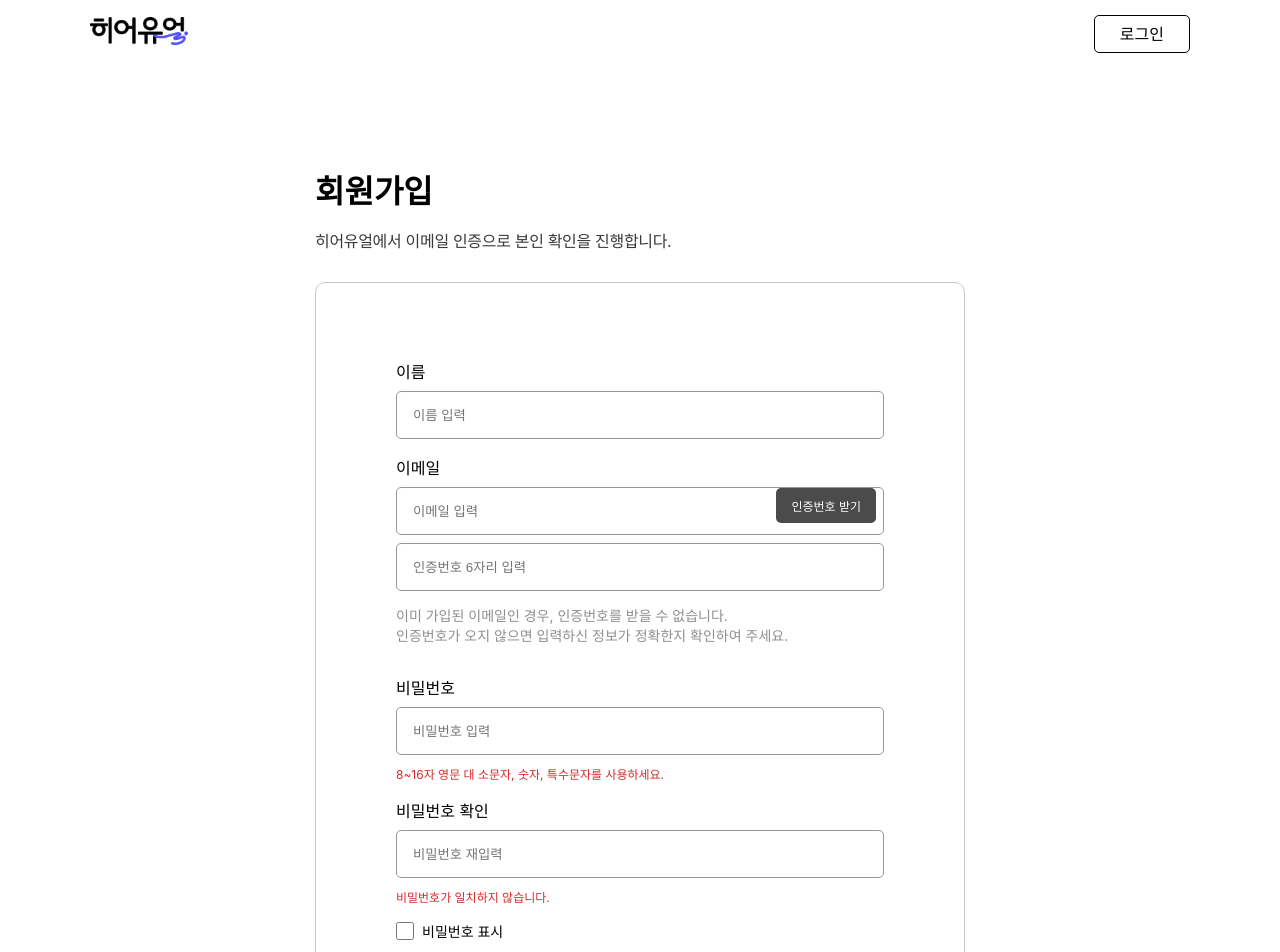
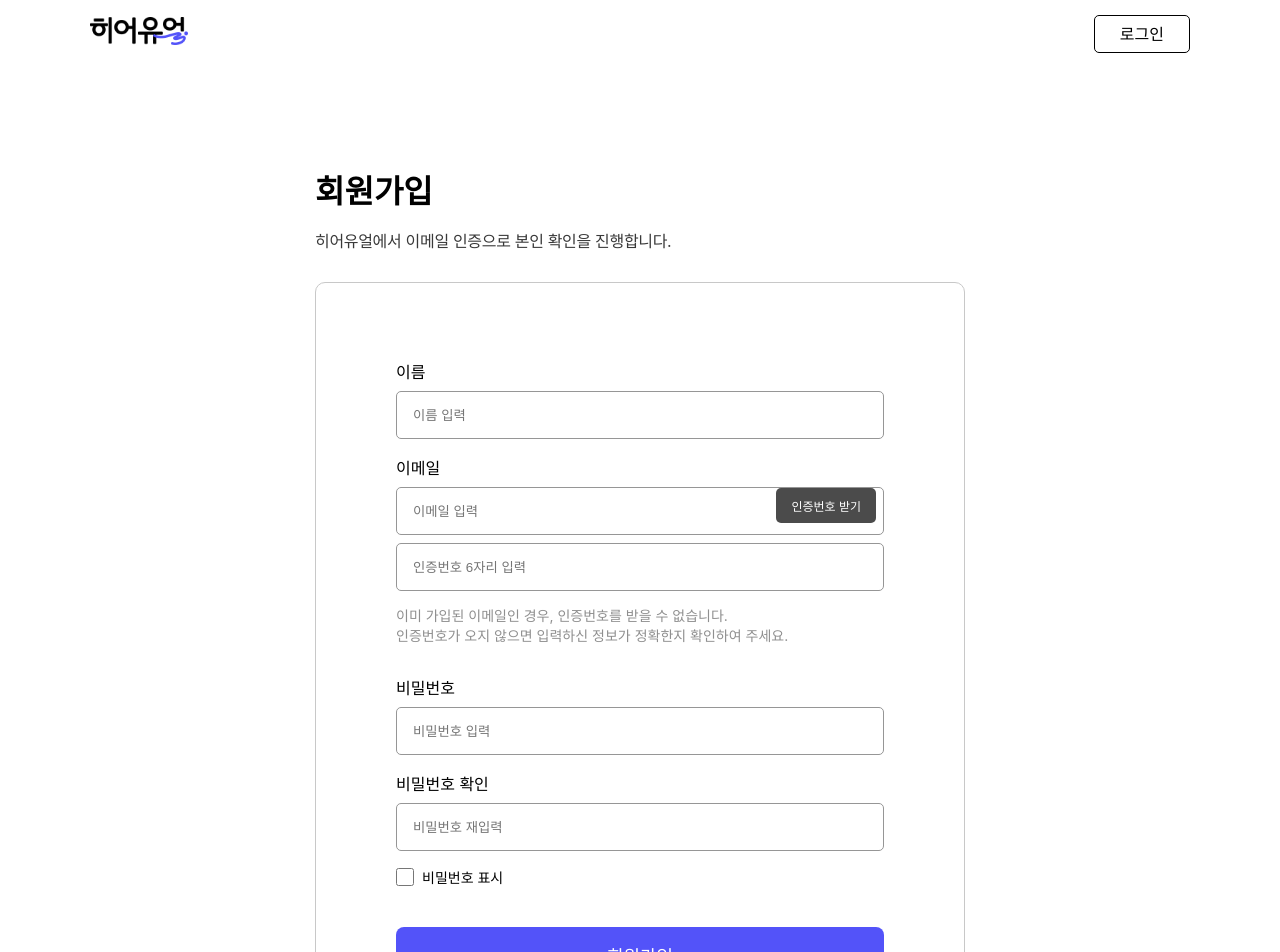
Before and after one commit to kimseowoo03/hereYoure, a React (Create React App) app: page /signup in a window 1280 px wide. Shown: the top 952 px of the page. Built offline with nearby package versions, Linux system fonts and the light colour scheme; the HTML template or start-up script is replaced by a standard one.

Commit message:
Feat: state 기본값 true변경, 로그인페이지 이동 추가

```diff
--- a/src/components/Accounts/PasswordFind.tsx
+++ b/src/components/Accounts/PasswordFind.tsx
@@ -1,3 +1,5 @@
+import { useNavigate } from "react-router-dom";
+
 import useInput from "../../hooks/useInput";
 import Input from "../Input";
 import style from "../../styles/PasswordFind.module.scss";
@@ -5,9 +7,14 @@ import Button from "../Button";
 import useAuthState from "../../store/useAuthState";
 
 const PasswordFind = () => {
+  const navigate = useNavigate();
   const {setEmailAuth} = useAuthState();
   const email = useInput("");
   const emailVerificationNumber = useInput("");
+
+  const handleClick = () => {
+    navigate('/login')
+  };
 
   return (
     <div className={style.layout}>
@@ -42,7 +49,7 @@ const PasswordFind = () => {
               인증번호가 오지 않으면 입력하신 정보가 정확한지 확인하여 주세요.
             </p>
             <div className={style["button-div"]}>
-              <Button children={"취소"} type={"button"} isCancel={true}/>
+              <Button children={"취소"} type={"button"} isCancel={true} onClick={handleClick}/>
               <Button children={"다음"} type={"button"} onClick={setEmailAuth}/>
             </div>
           </form>
--- a/src/components/Accounts/Signup.tsx
+++ b/src/components/Accounts/Signup.tsx
@@ -4,12 +4,10 @@ import style from "../../styles/Signup.module.scss";
 import Input from "../Input";
 import Button from "../Button";
 
-import { InputChangeEvent } from "../../hooks/useInput";
-
 const Signup = () => {
   const [isChecked, setIsChecked] = useState(false);
-  const [passwordMatch, setPasswordMatch] = useState(false);
-  const [isPasswordValid, setIsPasswordValid] = useState(false);
+  const [passwordMatch, setPasswordMatch] = useState(true);
+  const [isPasswordValid, setIsPasswordValid] = useState(true);
 
   const name = useInput("");
   const email = useInput("");
--- a/src/styles/PasswordFind.module.scss
+++ b/src/styles/PasswordFind.module.scss
@@ -21,6 +21,12 @@
 }
 .form{
   position: relative;
+  .alert{
+    color: #D62929;
+    font-size: 12px;
+    margin-top: 10px ;
+    margin-bottom: 20px;
+  }
   p{
     color: #8F8F8F;
     font-size: 12px;
```
